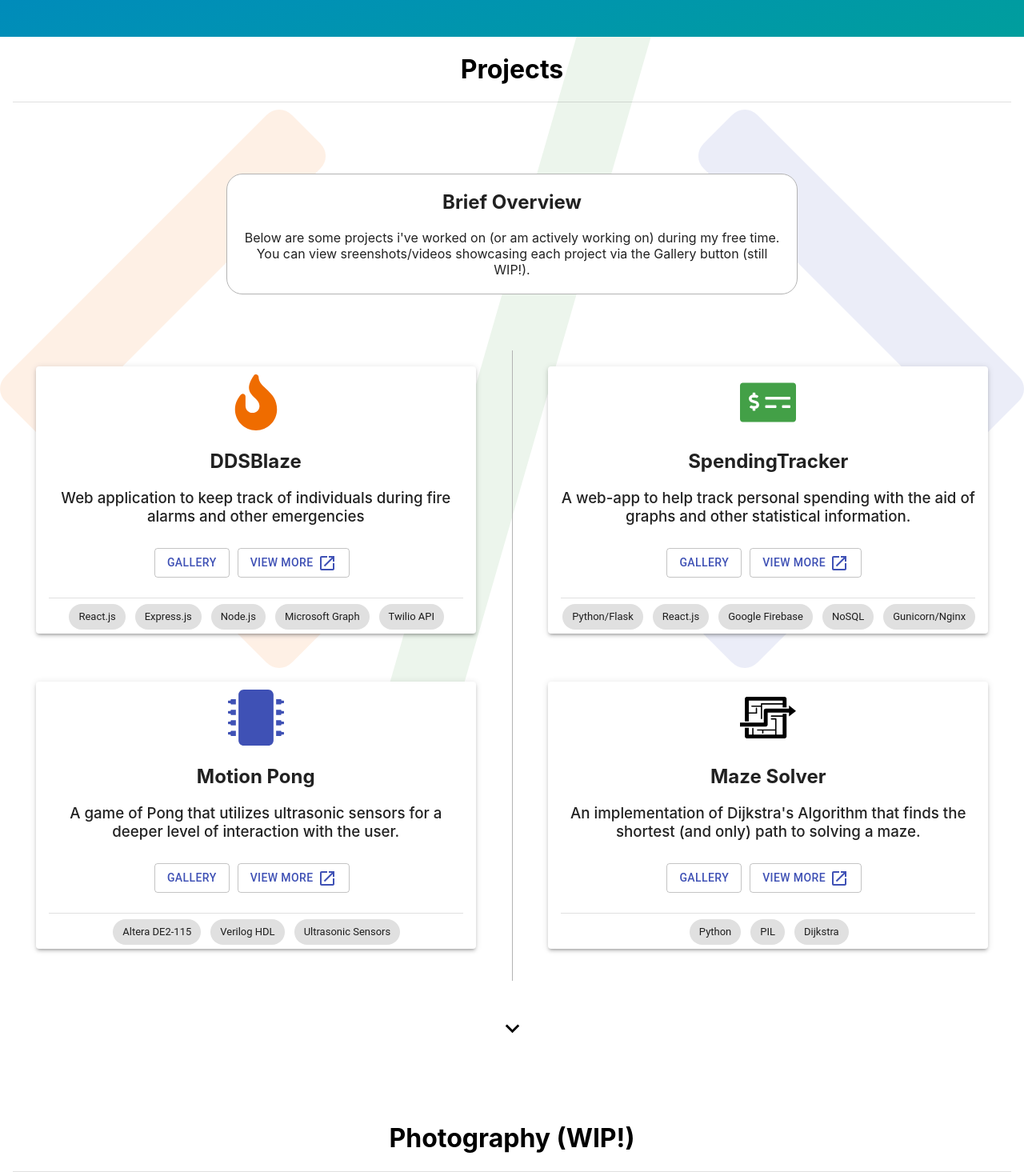
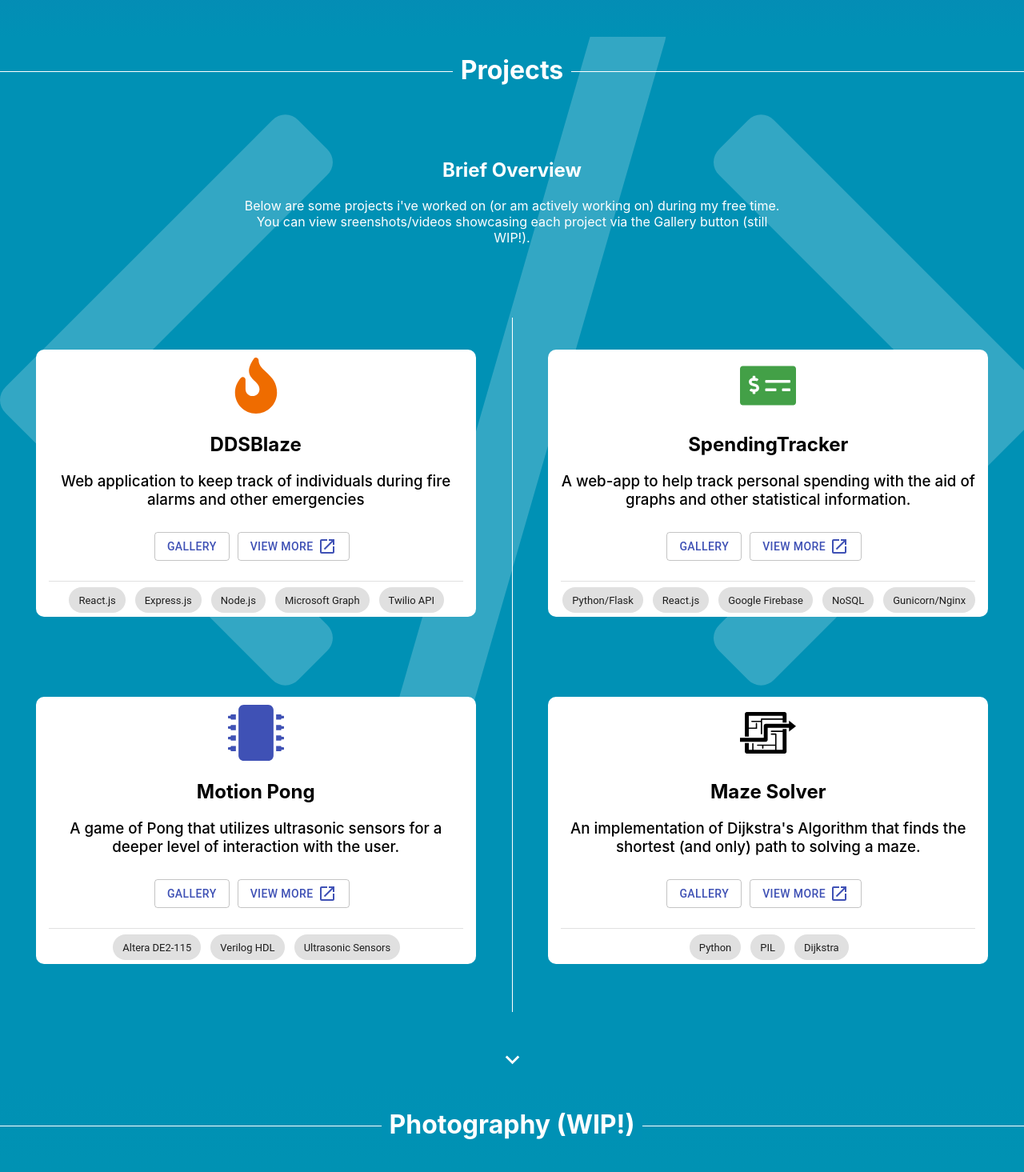
Before and after one commit to bill-ahmed/billahmed, a React (Create React App) app: page / in a window 1280 px wide. Shown: the part 780-2245 px from the top of the page at 80% size. Built offline with nearby package versions, Linux system fonts and the light colour scheme.

Commit message:
revamp colour scheme of entire ui

```diff
--- a/src/components/css/Header.css
+++ b/src/components/css/Header.css
@@ -10,8 +10,9 @@
     margin: auto;
     padding-bottom: 2%;
 
-    background: #3f51b5;
-    background-image: linear-gradient(165deg, #3f51b5, #006CC6, #0080C5, #0091B5, #009E9D);
+    /* background: #3f51b5; */
+    background-image: linear-gradient(to bottom, #3f51b5, #0091B5);
+    /* background-image: linear-gradient(165deg, #3f51b5, #006CC6, #0080C5, #0091B5, #009E9D); */
     /* background-image: linear-gradient(165deg, #3f51b5, #0073c9, #0089b1, #00987d, #43a047); */
     color: white;
 
--- a/src/components/css/Hobbies.css
+++ b/src/components/css/Hobbies.css
@@ -2,11 +2,27 @@
     width: 100%;
     min-height: 100vh;
     text-align: center;
-    margin-bottom: 30px;
+    padding-bottom: 30px;
+
+    /* background-image: url('../../assets/dslr_icon.svg'); */
+    background-image: linear-gradient(to bottom, #0091B5, #009E9D);
+    background-repeat: no-repeat;
+    background-size: cover;
+    background-position: center;
 }
 
 .hobbies h1{
-    margin-top: calc(50px + 3%);
+    width: 100%;
+    color: white;
+    margin: 50px 0 50px 0;
+    line-height: 0.1em;
+    text-align: center;
+    border-bottom: 1px solid white;
+}
+
+.hobbies h1 span{
+    padding: 0 10px;
+    background: #0091B5;
 }
 
 .hobbies .hobbiesContainer{
@@ -21,6 +37,9 @@
 
 .hobbies .hobbiesContainer .imageViewer {
     width: calc(260px + 32%);
+    background-color: white;
+
+    border-radius: 10px;
 }
 
 .hobbies .hobbiesContainer .imageViewer p{
--- a/src/components/css/Projects.css
+++ b/src/components/css/Projects.css
@@ -3,12 +3,30 @@
     min-height: 100vh;
     text-align: center;
 
+    background: #0091B5;
     background-image: url('../../assets/code_icon.svg');
     background-repeat: no-repeat;
-    background-size: 100%;
+    background-size: cover;
     background-position: 0px -200px;
+
+    color: white;
+
     /* border-bottom: 3px dotted; */
     /*rgb(67, 160, 71)*/
+}
+
+.projects h1{
+    width: 100%;
+    color: white;
+    margin-top: 40px;
+    line-height: 0.1em;
+    text-align: center;
+    border-bottom: 1px solid white;
+}
+
+.projects h1 span{
+    padding: 0 10px;
+    background: #0091B5;
 }
 
 .projects .projectsContainer{
@@ -27,11 +45,15 @@
 }
 
 .projects .projectsContainer .projectsOverview{
-    border: solid #b3b3b3 1px;
-    border-radius: 20px;
+    /* border: solid #b3b3b3 1px;
+    border-radius: 20px; */
 
     width: calc(200px + 40%);
+    max-width: 800px;
     margin-bottom: 50px;
+
+    background: none;
+    color: white;
 }
 
 .projects .projectsContainer .projectsOverview p{
@@ -49,6 +71,8 @@
     margin-bottom: 0;
     width: 100%;
     min-width: 200px;
+
+    color: black;
 }
 
 .projects .projectsContainer .projectsSubsection .firstSubsection{
@@ -60,7 +84,7 @@
     align-items: center;
     flex-wrap: wrap;
 
-    border-right: solid #b3b3b3 1px;
+    border-right: solid white 1px;
 }
 
 .projects .projectsContainer .projectsSubsection .secondSubsection{
@@ -74,8 +98,10 @@
 }
 
 .projects .projectsContainer .projectsSubsection .individualProject{
-    margin: 20px 20px 40px 20px;
+    margin: 40px 20px 60px 20px;
     max-width: 550px;
+    background-color: white;
+    border-radius: 10px;
 }
 
 .projects .projectsContainer .projectsSubsection .individualProject .projectPhoto{
--- a/src/components/hobbies.js
+++ b/src/components/hobbies.js
@@ -18,6 +18,9 @@ const useStyles = makeStyles(theme => ({
       flexWrap: 'wrap',
       justifyContent: 'space-around',
       overflow: 'hidden',
+      backgroundColor: 'white',
+      border: "solid white 4px",
+      borderRadius: '10px',
     },
     gridList: {
       width: 850,
@@ -65,11 +68,10 @@ function Hobbies(props) {
     return(
         <div id="hobbies" className="hobbies">
             <div>
-                <h1>Photography (WIP!)</h1>
-                <Divider variant="middle"/>
+                <h1><span>Photography (WIP!)</span></h1>
                 <div className="hobbiesContainer">
                     <div className="imageViewer" data-aos="fade-up" data-aos-once="true">
-                        <Paper elevation={1}>
+                        <div>
                             <p>
                                 In my free time, I especially enjoy photography. Most of my subjects are relatively still,
                                 although I do ocassionally attempt to photograph moving objects. The following is a small sample
@@ -78,8 +80,8 @@ function Hobbies(props) {
                             <div className="imageViewerContainer">
                                 <img width="99%" height="99%" src={currImage} alt="test"/>
                             </div>
-                            <p><strong>Click an image to enlarge it.</strong></p>
-                        </Paper>
+                            <p><strong>Click an image to enlarge it here.</strong></p>
+                        </div>
                     </div>
 
                     <div className={classes.root} data-aos="fade-down" data-aos-once="true">
--- a/src/components/projects.js
+++ b/src/components/projects.js
@@ -103,8 +103,7 @@ function Projects(props) {
                                         "", project5Image, populateGallery);
     return(
         <div id="projects" className="projects">
-            <h1>Projects</h1>
-            <Divider variant="middle"/>
+            <h1><span>Projects</span></h1>
             <div className="projectsContainer">
                 <Paper square elevation={0} className="projectsOverview" data-aos="fade-up" data-aos-once="true">
                     <h2>Brief Overview</h2>
@@ -170,7 +169,7 @@ function createProjectDisplay(name, desc, techUsed, hypref, imgObj, galleryOpen)
     let animationOptions = ["fade-up", "fade-left", "fade-right"];
 
     return(
-        <Paper elevation={3} className="individualProject" data-aos={getRandomFadeAnimation(0,
+        <div elevation={3} className="individualProject" data-aos={getRandomFadeAnimation(0,
                                                         animationOptions.length, animationOptions)} data-aos-once="true">
             <img alt={name + " Logo"} className="projectPhoto" src={imgObj} width="70px" height="70px"/>
             <div className="projectDetails">
@@ -193,7 +192,7 @@ function createProjectDisplay(name, desc, techUsed, hypref, imgObj, galleryOpen)
                     <Chip key={elem} className="techUsedChips" label={elem}/>
                 ))}
             </div>
-        </Paper>
+        </div>
     )
 }
 
```
Also changed, not shown: src/assets/code_icon.svg, src/assets/dslr_icon.svg (added).
